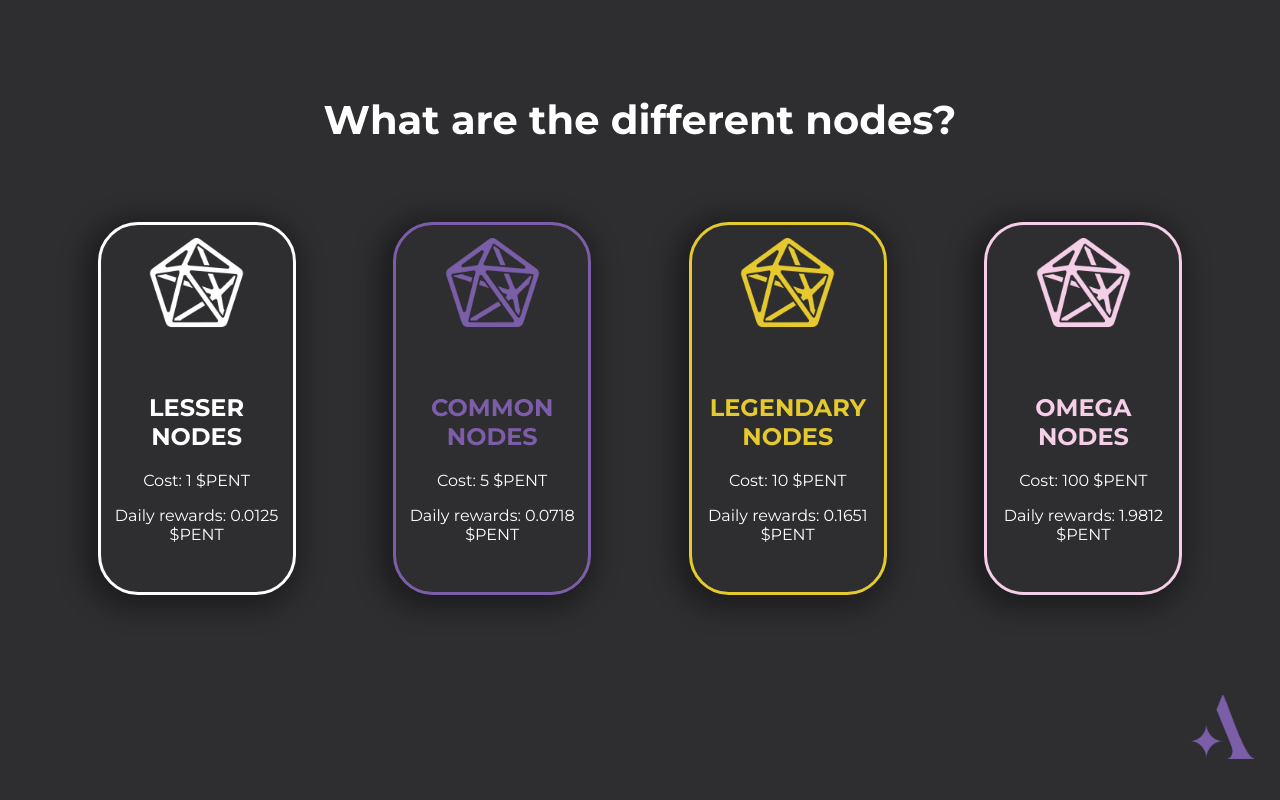
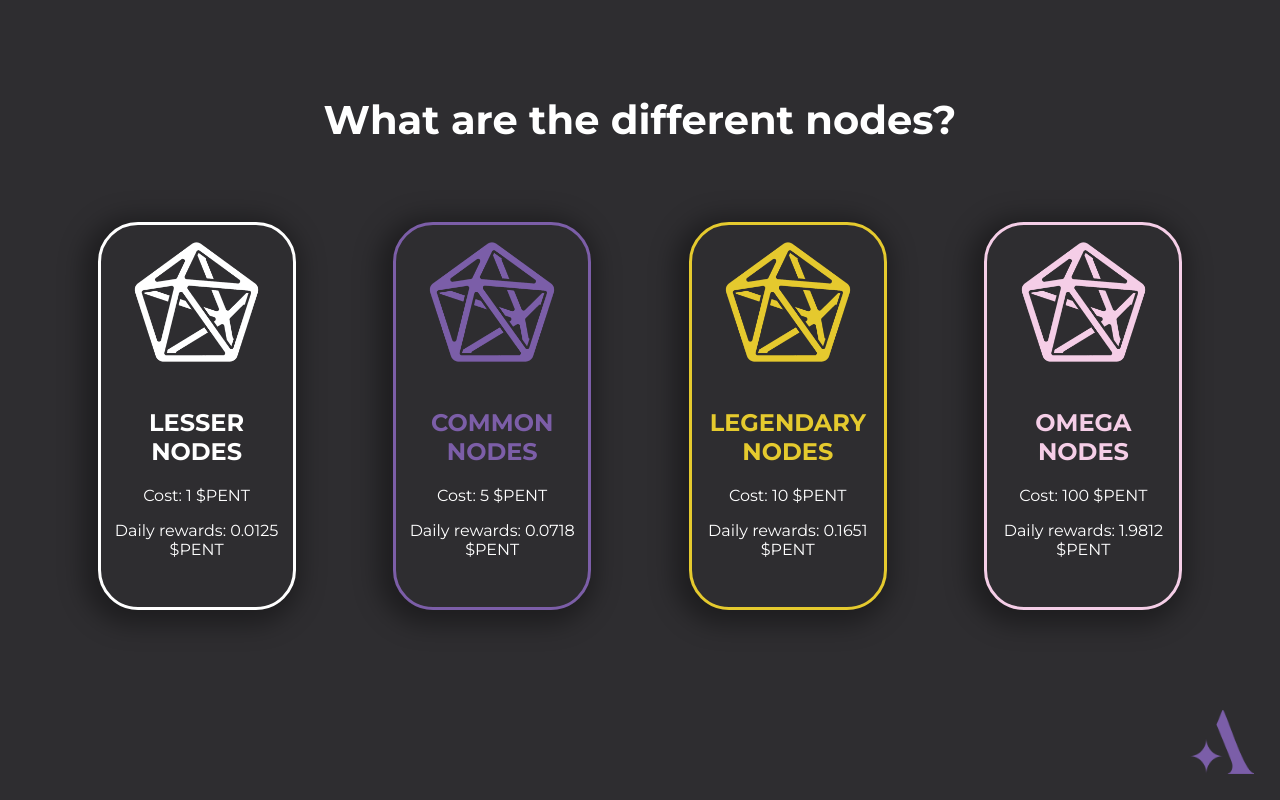
Before and after one commit to IIamTyZen/Pentagon-Project, a plain HTML site: page index.html in a window 1280 px wide. Shown: the part 1501-2301 px from the top of the page. Drawn offline with nearby package versions, Linux system fonts and the light colour scheme.

Commit message:
Add files via upload

```diff
--- a/assets/css/dark_styles.css
+++ b/assets/css/dark_styles.css
@@ -181,6 +181,11 @@ button{
   justify-content: center;
   align-items: center;
 }
+
+#change_img{
+  cursor: pointer;
+}
+
 
 
 /*=============== MAIN SECTION ===============*/
@@ -393,18 +398,22 @@ button{
   font-weight: var(--font-bold);
   text-align: center;
   margin-top: 132px;
-  font-size: 40px;
+  font-size: 4rem;
 }
 
 .third-section h2{
+  font-size: 2.5rem;
   text-align: center;
-  padding-top: 18px;
 }
 
 .third-section h1,
 .third-section p{
   color: #fff;
   text-align: center;
+}
+
+#box-anim p{
+  font-size: 1.8rem;
 }
 
 .box-ctn{
@@ -414,62 +423,47 @@ button{
   margin-bottom: 100px;
 }
 
-.box-1{
-  background: url(/assets/img/LogoPent_white.png) no-repeat;
-  background-position: top;
-  background-size: 60%;
-  padding-top: 130px;
-  border: 3px solid #fff;
+
+#img-nodes{
+  height: auto;
+  width: 80%;
+  margin-bottom: 5%;
+}
+
+.img-nodes-container{
+  display: flex;
+  justify-content: center;
+}
+
+#box-anim{
+  transition: all .2s ease-in-out;
   border-radius: 40px;
   width: 15%;
   -webkit-box-shadow: -5px 5px 25px 10px rgba(0,0,0,0.35);
   box-shadow: -5px 5px 25px 10px rgba(0,0,0,0.35);
-}
-
-.box-2{
-  background: url(/assets/img/LogoPent_purple.png) no-repeat;
-  background-position: top;
-  background-size: 60%;
-  padding-top: 130px;
-  border: 3px solid var(--purple-color);
-  border-radius: 40px;
-  width: 15%;
-  -webkit-box-shadow: -5px 5px 25px 10px rgba(0,0,0,0.35);
-  box-shadow: -5px 5px 25px 10px rgba(0,0,0,0.35);
-}
-
-.box-3{
-  background: url(/assets/img/LogoPent_yellow.png) no-repeat;
-  background-position: top;
-  background-size: 60%;
-  padding-top: 130px;
-  border: 3px solid var(--yellow-color);
-  border-radius: 40px;
-  width: 15%;
-  -webkit-box-shadow: -5px 5px 25px 10px rgba(0,0,0,0.35);
-  box-shadow: -5px 5px 25px 10px rgba(0,0,0,0.35);
-}
-
-.box-4{
-  background: url(/assets/img/LogoPent_pink.png) no-repeat;
-  background-position: top;
-  background-size: 60%;
-  padding-top: 130px;
-  border: 3px solid var(--pink-color);
-  border-radius: 40px;
-  width: 15%;
   padding-bottom: 2rem;
-  -webkit-box-shadow: -5px 5px 25px 10px rgba(0,0,0,0.35);
-  box-shadow: -5px 5px 25px 10px rgba(0,0,0,0.35);
-}
-
-#box-anim{
-  transition: all .2s ease-in-out;
 }
 
 #box-anim:hover{
   transform: scale(1.1);
 }
+
+.box-1{
+  border: 3px solid #fff;
+}
+
+.box-2{
+  border: 3px solid var(--purple-color);
+}
+
+.box-3{
+  border: 3px solid var(--yellow-color);
+}
+
+.box-4{
+  border: 3px solid var(--pink-color);
+}
+
 
 .box-1 h2{
   color: #fff;
@@ -487,6 +481,20 @@ button{
   color: var(--pink-color);
 }
 
+@media screen and (max-width: 2780px) {
+  .third-section h2{
+    font-size: 1.5rem;
+  }
+
+  #box-anim p{
+    font-size: 1rem;
+  }
+
+  .third-section h1{
+    font-size: 40px;
+  }
+}
+
 /*=============== FOOTER ===============*/
 
 footer{
--- a/assets/css/white_styles.css
+++ b/assets/css/white_styles.css
@@ -181,6 +181,10 @@ button{
     display: flex;
     justify-content: center;
     align-items: center;
+}
+
+#change_img{
+  cursor: pointer;
 }
 
 
@@ -394,12 +398,12 @@ button{
   font-weight: var(--font-bold);
   text-align: center;
   margin-top: 132px;
-  font-size: 40px;
+  font-size: 4rem;
 }
 
 .third-section h2{
+  font-size: 2.5rem;
   text-align: center;
-  padding-top: 18px;
 }
 
 .third-section h1,
@@ -408,8 +412,8 @@ button{
   text-align: center;
 }
 
-.third-section h1{
-    color: var(--grey-color);
+#box-anim p{
+  font-size: 1.8rem;
 }
 
 .box-ctn{
@@ -419,66 +423,48 @@ button{
   margin-bottom: 100px;
 }
 
-.box-1{
-  background: url(/assets/img/LogoPent_white.png) no-repeat;
-  background-position: top;
+
+#img-nodes{
+  height: auto;
+  width: 80%;
+  margin-bottom: 5%;
+}
+
+.img-nodes-container{
+  display: flex;
+  justify-content: center;
+}
+
+#box-anim{
   background-color: var(--grey-color);
-  background-size: 60%;
-  padding-top: 130px;
-  border: 3px solid #fff;
+  transition: all .2s ease-in-out;
   border-radius: 40px;
   width: 15%;
   -webkit-box-shadow: -5px 5px 25px 10px rgba(0,0,0,0.35);
   box-shadow: -5px 5px 25px 10px rgba(0,0,0,0.35);
-}
-
-.box-2{
-  background: url(/assets/img/LogoPent_purple.png) no-repeat;
-  background-position: top;
-  background-size: 60%;
-  background-color: var(--grey-color);
-  padding-top: 130px;
-  border: 3px solid var(--purple-color);
-  border-radius: 40px;
-  width: 15%;
-  -webkit-box-shadow: -5px 5px 25px 10px rgba(0,0,0,0.35);
-  box-shadow: -5px 5px 25px 10px rgba(0,0,0,0.35);
-}
-
-.box-3{
-  background: url(/assets/img/LogoPent_yellow.png) no-repeat;
-  background-position: top;
-  background-size: 60%;
-  background-color: var(--grey-color);
-  padding-top: 130px;
-  border: 3px solid var(--yellow-color);
-  border-radius: 40px;
-  width: 15%;
-  -webkit-box-shadow: -5px 5px 25px 10px rgba(0,0,0,0.35);
-  box-shadow: -5px 5px 25px 10px rgba(0,0,0,0.35);
-}
-
-.box-4{
-  background: url(/assets/img/LogoPent_pink.png) no-repeat;
-  background-position: top;
-  background-size: 60%;
-  background-color: var(--grey-color);
-  padding-top: 130px;
-  border: 3px solid var(--pink-color);
-  border-radius: 40px;
-  width: 15%;
   padding-bottom: 2rem;
-  -webkit-box-shadow: -5px 5px 25px 10px rgba(0,0,0,0.35);
-  box-shadow: -5px 5px 25px 10px rgba(0,0,0,0.35);
-}
-
-#box-anim{
-  transition: all .2s ease-in-out;
 }
 
 #box-anim:hover{
   transform: scale(1.1);
 }
+
+.box-1{
+  border: 3px solid #fff;
+}
+
+.box-2{
+  border: 3px solid var(--purple-color);
+}
+
+.box-3{
+  border: 3px solid var(--yellow-color);
+}
+
+.box-4{
+  border: 3px solid var(--pink-color);
+}
+
 
 .box-1 h2{
   color: #fff;
@@ -496,6 +482,24 @@ button{
   color: var(--pink-color);
 }
 
+.third-section h1{
+  color: var(--grey-color);
+}
+
+@media screen and (max-width: 2780px) {
+  .third-section h2{
+    font-size: 1.5rem;
+  }
+
+  #box-anim p{
+    font-size: 1rem;
+  }
+
+  .third-section h1{
+    font-size: 40px;
+  }
+}
+
 /*=============== FOOTER ===============*/
 
 footer{
--- a/index.html
+++ b/index.html
@@ -143,24 +143,36 @@
             <div class="box-ctn">
 
                 <div class="box-1" id="box-anim">
+                    <div class="img-nodes-container">
+                        <img src="/assets/img/LogoPent_white.png" alt="" id="img-nodes">
+                    </div>
                     <h2>LESSER NODES</h2>
                     <p>Cost: 1 $PENT</p>
                     <p>Daily rewards: 0.0125 $PENT</p>
                 </div>
 
                 <div class="box-2" id="box-anim">
+                    <div class="img-nodes-container">
+                        <img src="/assets/img/LogoPent_purple.png" alt="" id="img-nodes">
+                    </div>
                     <h2>COMMON NODES</h2>
                     <p>Cost: 5 $PENT</p>
                     <p>Daily rewards: 0.0718 $PENT</p>
                 </div>
 
                 <div class="box-3" id="box-anim">
+                    <div class="img-nodes-container">
+                        <img src="/assets/img/LogoPent_yellow.png" alt="" id="img-nodes">
+                    </div>
                     <h2>LEGENDARY NODES</h2>
                     <p>Cost: 10 $PENT</p>
                     <p>Daily rewards: 0.1651 $PENT</p>
                 </div>
 
                 <div class="box-4" id="box-anim">
+                    <div class="img-nodes-container">
+                        <img src="/assets/img/LogoPent_pink.png" alt="" id="img-nodes">
+                    </div>
                     <h2>OMEGA NODES</h2>
                     <p>Cost: 100 $PENT</p>
                     <p>Daily rewards: 1.9812 $PENT</p>
```
